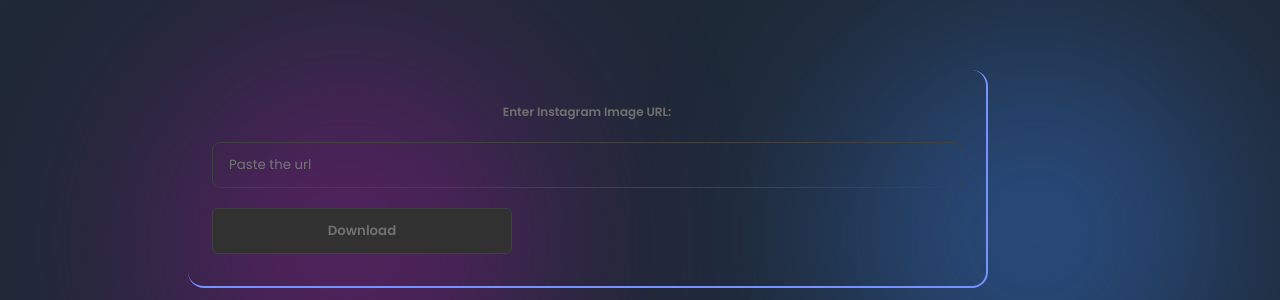
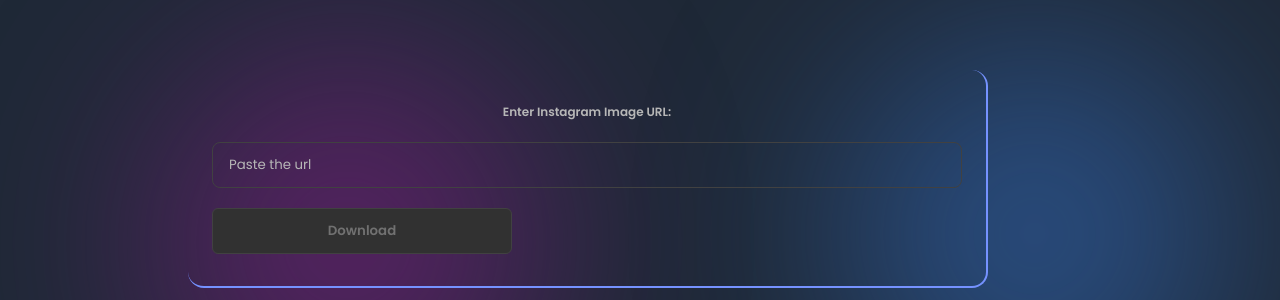
Before and after one commit to tatapudisairam/IMD, a Flask app: page /download_image in a window 1280 px wide. Shown: the part 72-372 px from the top of the page. Run offline with Flask 3, Linux system fonts and the light colour scheme; some libraries are stand-ins or nearby versions.

Commit message:
Update download_image.html

```diff
--- a/templates/download_image.html
+++ b/templates/download_image.html
@@ -915,6 +915,10 @@
             transform: translate(-50%, -50%);
             z-index: 9999;
         }
+
+        input::placeholder{
+    color: #b7b7b7;
+}
     </style>
     <title>Download Instagram Images: Save High-Quality Photos with Ease</title>
     <script src="https://code.jquery.com/jquery-3.6.0.min.js"></script>
@@ -982,7 +986,7 @@
                 <div class="form-container">
                     <form class="form" action="/download_image" method="POST" id="image-download-form">
                         <div class="form-group">
-                            <label for="image_url">Enter Instagram Image URL:</label>
+                            <label for="image_url" style="color: #b7b7b7;">Enter Instagram Image URL:</label>
                             <input type="text" id="image_url" name="image_url" required placeholder="Paste the url">
                         </div>
                         <button class="form-submit-btn" type="submit">Download</button>
```
